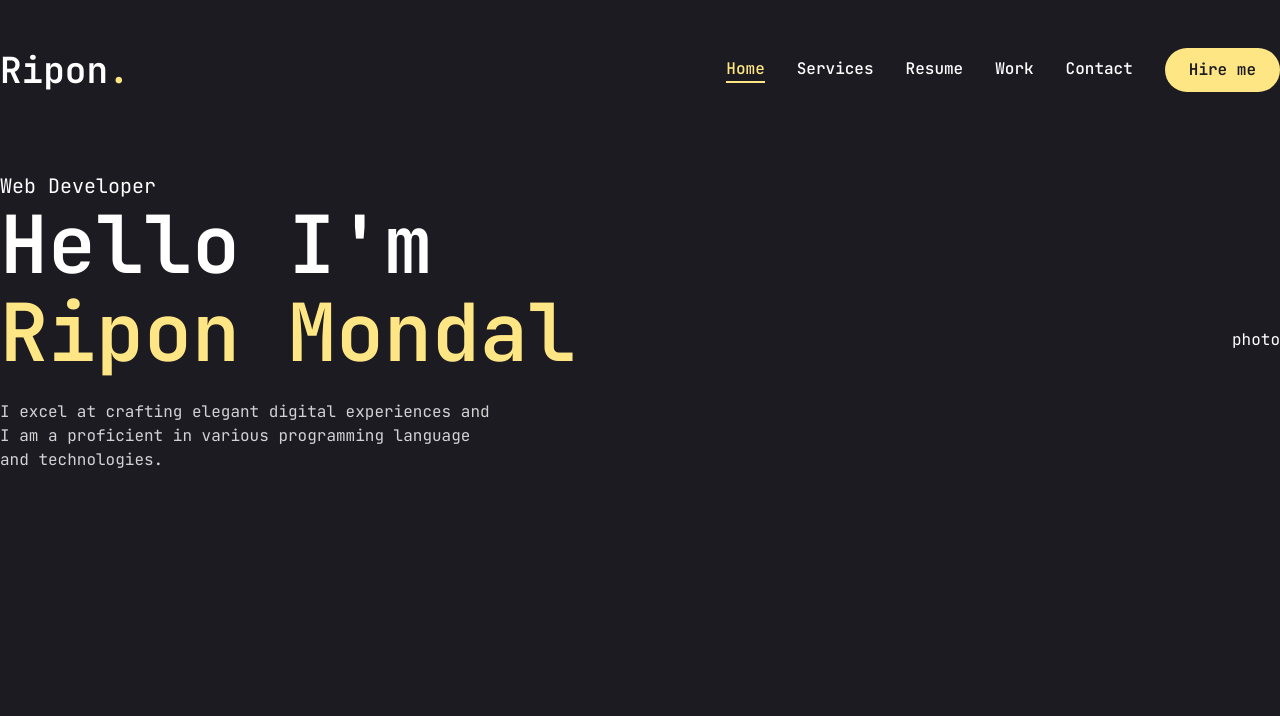
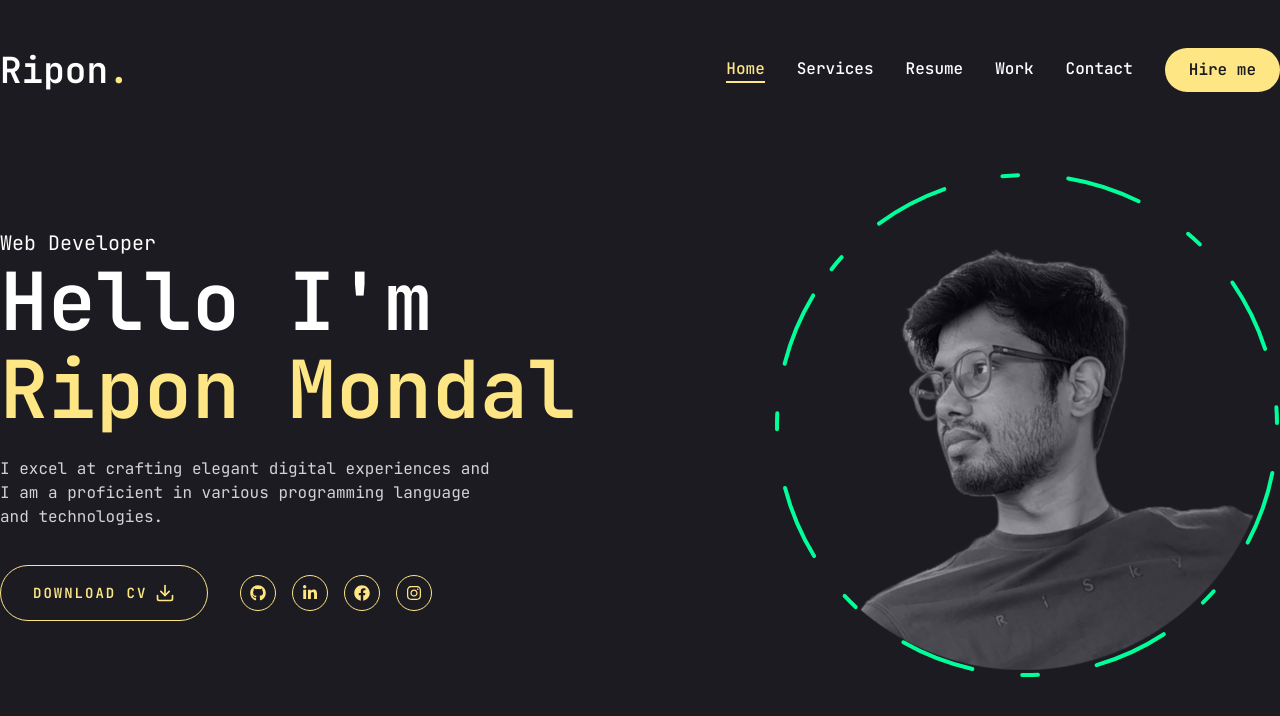
Before and after one commit to riponmondalbd/portfolio2.0, a Next.js app: page / in a window 1280 px wide. Shown: the top 716 px of the page. Built offline with nearby package versions, Linux system fonts and the light colour scheme.

Commit message:
home page photo and animation

```diff
--- a/src/app/layout.tsx
+++ b/src/app/layout.tsx
@@ -1,5 +1,4 @@
 import Header from "@/components/Header/Header";
-
 import StairTransition from "@/components/animations/Effect/StairTransition";
 import PageTransition from "@/components/animations/PageTransition/PageTransition";
 import type { Metadata } from "next";
--- a/src/app/page.tsx
+++ b/src/app/page.tsx
@@ -1,10 +1,15 @@
+import Photo from "@/components/Home/Photo/Photo";
+import Social from "@/components/Home/Social/Social";
+import { Button } from "@/components/ui/button";
+import { FiDownload } from "react-icons/fi";
+
 export default function Home() {
   return (
     <section className="h-full">
       <div className="container mx-auto h-full">
         <div className="flex flex-col xl:flex-row items-center justify-between xl:pt-8 xl:pb-24">
           {/* left side content name designation */}
-          <div className="text-center xl:text-left">
+          <div className="text-center xl:text-left order-2 xl:order-none">
             <span className="text-xl">Web Developer</span>
             <h1 className="h1 mb-6">
               Hello I&apos;m <br />
@@ -14,9 +19,29 @@
               I excel at crafting elegant digital experiences and I am a
               proficient in various programming language and technologies.
             </p>
+
+            {/* button and social */}
+            {/* cv download button */}
+            <div className="flex flex-col xl:flex-row  items-center gap-8">
+              <Button
+                variant={"outline"}
+                size={"lg"}
+                className="uppercase flex items-center gap-2"
+              >
+                <span>Download CV</span>
+                <FiDownload className="text-xl" />
+              </Button>
+
+              {/* social buttons */}
+              <div className="mb-8 xl:mb-0">
+                <Social />
+              </div>
+            </div>
           </div>
           {/* right side content */}
-          <div>photo</div>
+          <div className="order-1 xl:order-none mb-8 xl:mb-0">
+            <Photo />
+          </div>
         </div>
       </div>
     </section>
--- /dev/null
+++ b/src/components/Home/Photo/Photo.tsx
@@ -0,0 +1,64 @@
+"use client";
+import { motion } from "motion/react";
+import Image from "next/image";
+
+export default function Photo() {
+  return (
+    <div className="w-full h-full relative">
+      <motion.div
+        initial={{ opacity: 0 }}
+        animate={{
+          opacity: 1,
+          transition: { delay: 2, duration: 0.4, ease: "easeIn" },
+        }}
+      >
+        {/* image */}
+        <motion.div
+          initial={{ opacity: 0 }}
+          animate={{
+            opacity: 1,
+            transition: { delay: 2.4, duration: 0.4, ease: "easeInOut" },
+          }}
+          className="w-[298px] h-[298px] xl:w-[498px] xl:h-[498px] mix-blend-luminosity absolute"
+        >
+          <Image
+            src={"/assets/riponMondal.png"}
+            priority
+            quality={100}
+            fill
+            alt="subject image"
+            className="object-contain"
+          />
+        </motion.div>
+
+        {/* circle */}
+        <motion.svg
+          className={"w-[300px] xl:w-[506px] h-[300px] xl:h-[506px]"}
+          fill={"transparent"}
+          viewBox={"0 0 506 506"}
+          xmlns={"http://www.w3.org/2000/svg"}
+        >
+          <motion.circle
+            cx={"253"}
+            cy={"253"}
+            r={"250"}
+            stroke={"#00ff99"}
+            strokeWidth="4"
+            strokeLinecap="round"
+            strokeLinejoin="round"
+            initial={{ strokeDasharray: "24 10 0 0" }}
+            animate={{
+              strokeDasharray: ["15 120 25 25", "16 25 92 72", "4 250 22 22"],
+              rotate: [120, 360],
+            }}
+            transition={{
+              duration: 20,
+              repeat: Infinity,
+              repeatType: "reverse",
+            }}
+          />
+        </motion.svg>
+      </motion.div>
+    </div>
+  );
+}
--- /dev/null
+++ b/src/components/Home/Social/Social.tsx
@@ -0,0 +1,42 @@
+import Link from "next/link";
+import {
+  FaFacebook,
+  FaGithub,
+  FaInstagram,
+  FaLinkedinIn,
+} from "react-icons/fa";
+
+const socials = [
+  {
+    icon: <FaGithub />,
+    path: "https://github.com/riponmondalbd",
+  },
+  {
+    icon: <FaLinkedinIn />,
+    path: "https://www.linkedin.com/in/riponmondalbd",
+  },
+  {
+    icon: <FaFacebook />,
+    path: "https://m.facebook.com/riponmondalbd",
+  },
+  {
+    icon: <FaInstagram />,
+    path: "https://www.instagram.com/riponmondalbd",
+  },
+];
+
+export default function Social() {
+  return (
+    <div className="flex gap-4">
+      {socials.map((item, index) => (
+        <Link
+          key={index}
+          href={item.path}
+          className="w-9 h-9 border border-amber-200 rounded-full flex justify-center items-center text-amber-200 text-base hover:bg-amber-200 hover:text-[#1c1b22] hover:transition-all duration-500"
+        >
+          {item.icon}
+        </Link>
+      ))}
+    </div>
+  );
+}
```
Also changed, not shown: public/assets/riponMondal.png (added).
